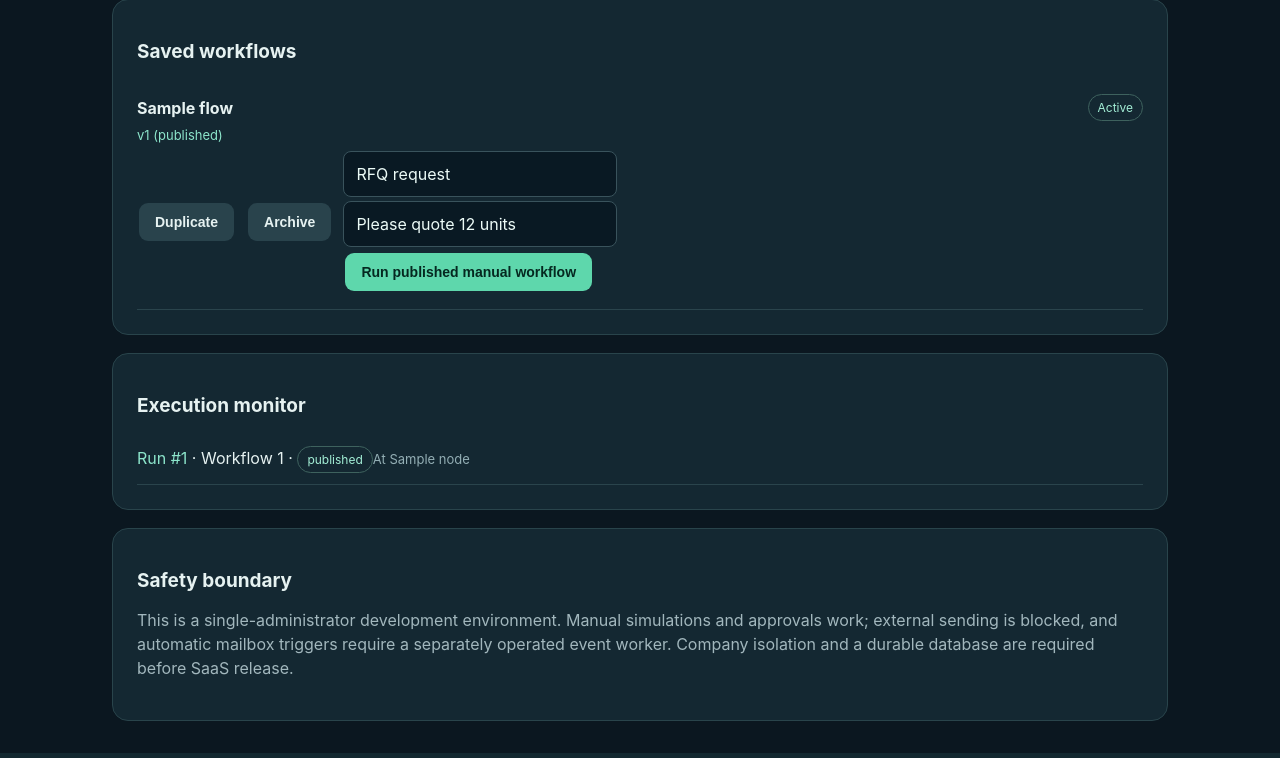
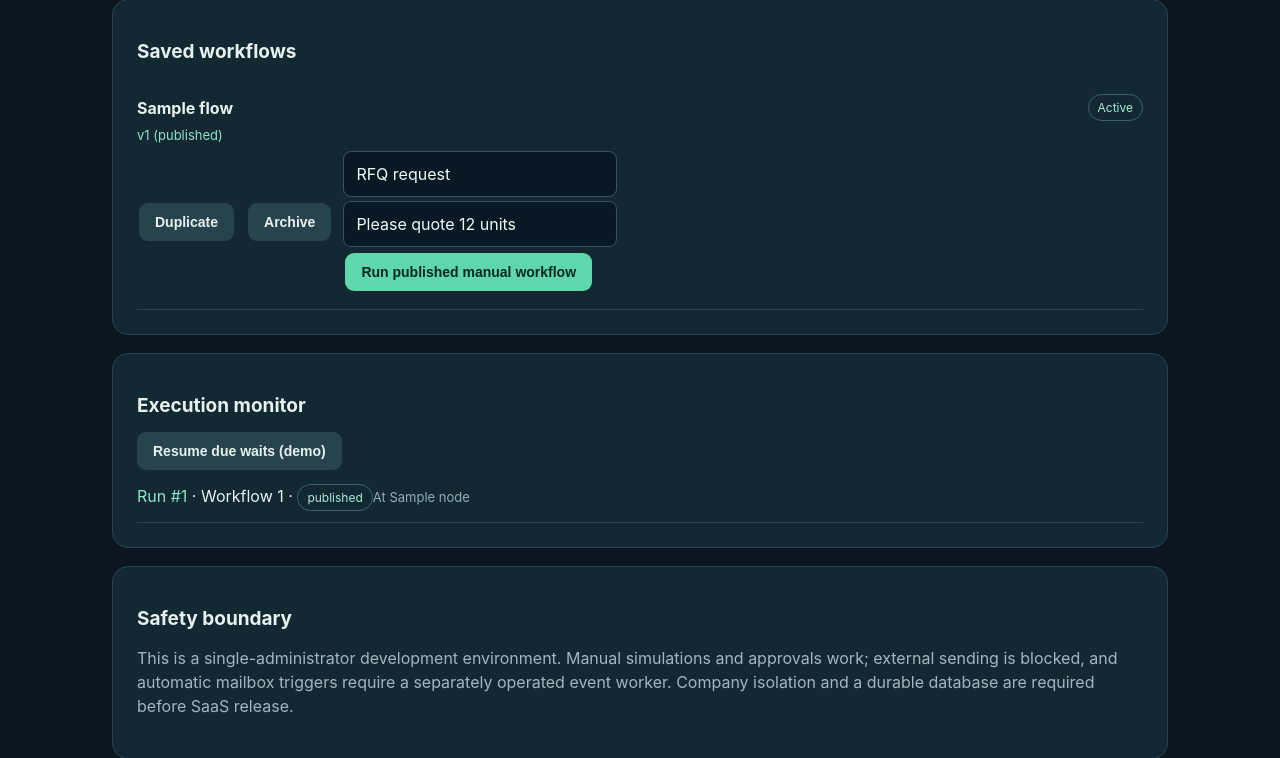
Before and after one commit to Prakashash18/kaki-sales-agent, a FastAPI app: template app/templates/flows.html in a window 1280 px wide. Shown: the part 659-1417 px from the top of the page. Run offline with FastAPI, Linux system fonts and the light colour scheme; the template is opened without the code that fills it: most values are stand-ins (such as "Sample title", 1, 10 or a date in 2020); some libraries are stand-ins or nearby versions.

Commit message:
Expose due-wait resume control in workflow monitor

```diff
--- a/app/templates/flows.html
+++ b/app/templates/flows.html
@@ -13,6 +13,6 @@
 <form method="post" action="/flows/{{w.id}}/archive" class="inline"><input name="csrf_token" value="{{csrf}}" type="hidden"><input type="hidden" name="archived" value="{{'false' if w.archived else 'true'}}"><button class="secondary">{{'Restore' if w.archived else 'Archive'}}</button></form>
 {% if not w.archived %}<form class="inline" action="/flows/{{w.id}}/start" method="post"><input name="csrf_token" value="{{csrf}}" type="hidden"><input name="subject" placeholder="Test subject" value="RFQ request" style="margin-bottom:4px"><input name="body" placeholder="Test email content" value="Please quote 12 units" style="margin-bottom:4px"><button>Run published manual workflow</button></form>{% endif %}</div>
 </div>{% else %}<p>No workflows yet. Create one from a template.</p>{% endfor %}</div>
-<div class="card"><h2>Execution monitor</h2>{% for run in runs %}<div class="email"><a href="/flows/runs/{{run.id}}">Run #{{run.id}}</a> · Workflow {{run.workflow_id}} · <span class="badge">{{run.status}}</span><span class="muted">At {{run.node}}</span></div>{% else %}<p>No runs yet.</p>{% endfor %}</div>
+<div class="card"><h2>Execution monitor</h2><form method="post" action="/flows/runs/advance-due"><input type="hidden" name="csrf_token" value="{{csrf}}"><button class="secondary">Resume due waits (demo)</button></form>{% for run in runs %}<div class="email"><a href="/flows/runs/{{run.id}}">Run #{{run.id}}</a> · Workflow {{run.workflow_id}} · <span class="badge">{{run.status}}</span><span class="muted">At {{run.node}}</span></div>{% else %}<p>No runs yet.</p>{% endfor %}</div>
 <div class="card"><h2>Safety boundary</h2><p>This is a single-administrator development environment. Manual simulations and approvals work; external sending is blocked, and automatic mailbox triggers require a separately operated event worker. Company isolation and a durable database are required before SaaS release.</p></div>
 {% endblock %}
```
